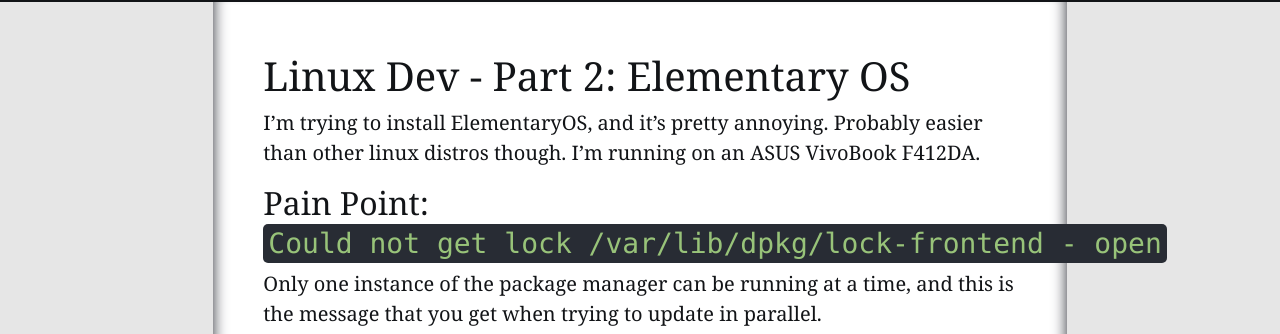
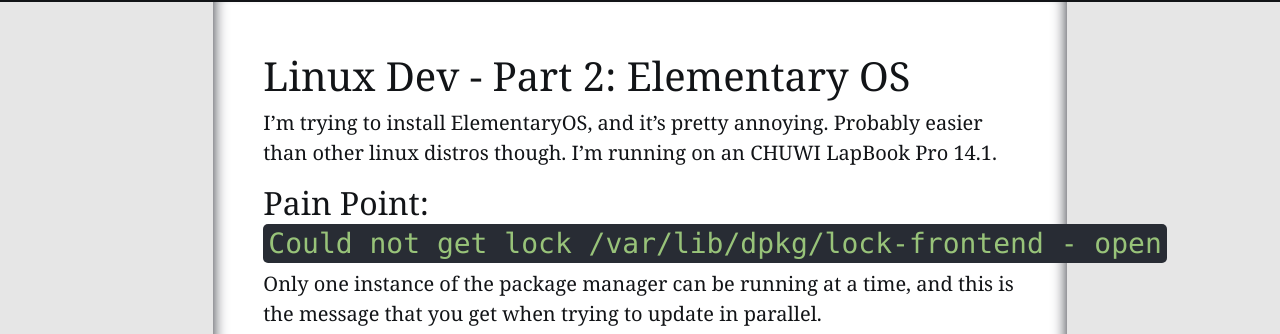
Before and after one commit to A1Liu/a1liu.github.io, a Jekyll site: the page built from _posts/2019-11-24-linux-development.md, in a window 1280 px wide. Shown: the part 88-422 px from the top of the page. Built offline with Jekyll 4.4.1, drawn with Linux system fonts in a browser that asks for light colours.

Commit message:
fixed error in linux dev part 2

```diff
--- a/_posts/2019-11-24-linux-development.md
+++ b/_posts/2019-11-24-linux-development.md
@@ -4,7 +4,7 @@
 tags: [linux]
 ---
 I'm trying to install ElementaryOS, and it's pretty annoying. Probably easier than
-other linux distros though. I'm running on an ASUS VivoBook F412DA.
+other linux distros though. I'm running on an CHUWI LapBook Pro 14.1.
 
 ## Pain Point: `Could not get lock /var/lib/dpkg/lock-frontend - open`
 Only one instance of the package manager can be running at a time, and this is the
```
